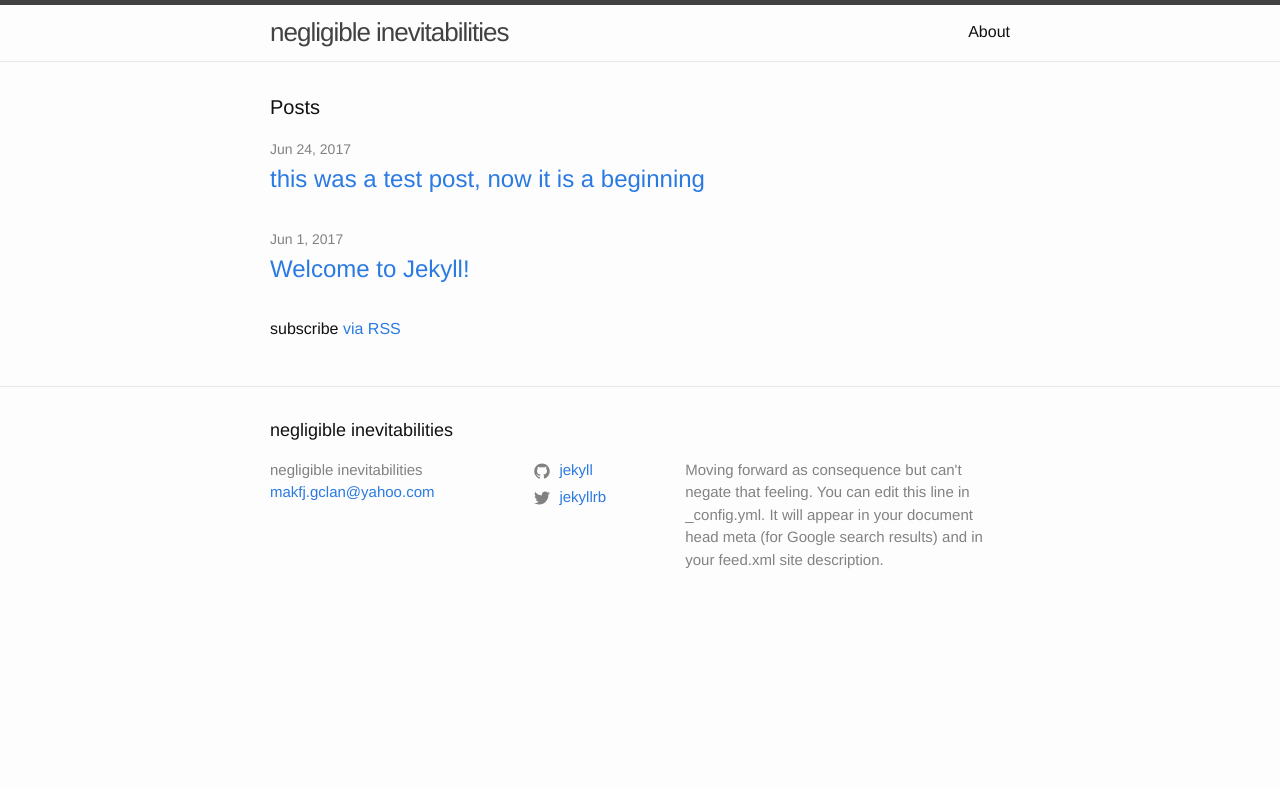
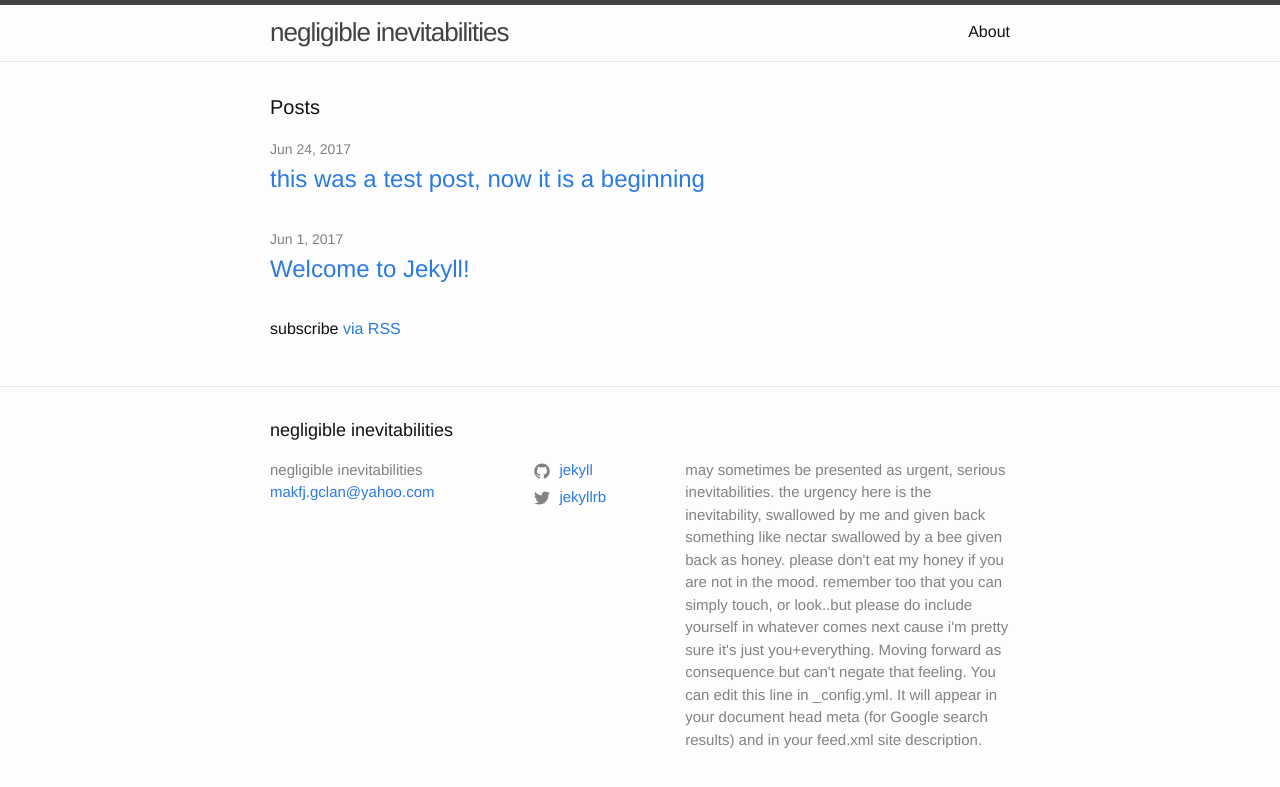
Before and after one commit to jamalgaddis/jamalgaddis.github.io, a Jekyll site: the page built from index.md, in a window 1280 px wide. Shown: the top 787 px of the page. Built offline with Jekyll 4.4.1, drawn with Linux system fonts in a browser that asks for light colours.

Commit message:
Update _config.yml

```diff
--- a/_config.yml
+++ b/_config.yml
@@ -16,6 +16,11 @@
 title: negligible inevitabilities
 email: makfj.gclan@yahoo.com
 description: > # this means to ignore newlines until "baseurl:"
+  may sometimes be presented as urgent, serious inevitabilities. the urgency
+  here is the inevitability, swallowed by me and given back something like nectar
+  swallowed by a bee given back as honey. please don't eat my honey if you are
+  not in the mood. remember too that you can simply touch, or look..but please do
+  include yourself in whatever comes next cause i'm pretty sure it's just you+everything.
   Moving forward as consequence but can't negate that feeling. You can edit this
   line in _config.yml. It will appear in your document head meta (for
   Google search results) and in your feed.xml site description.
```
